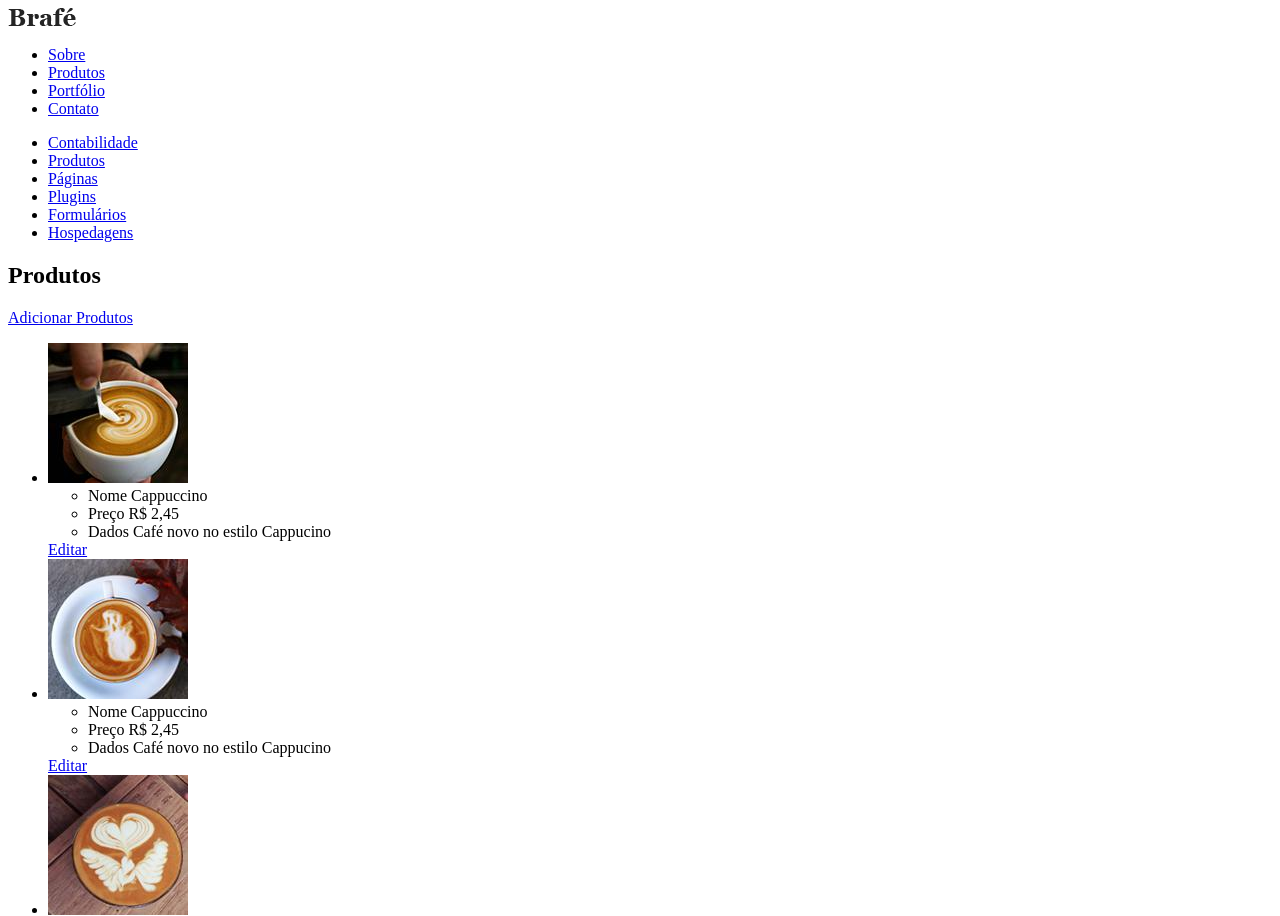
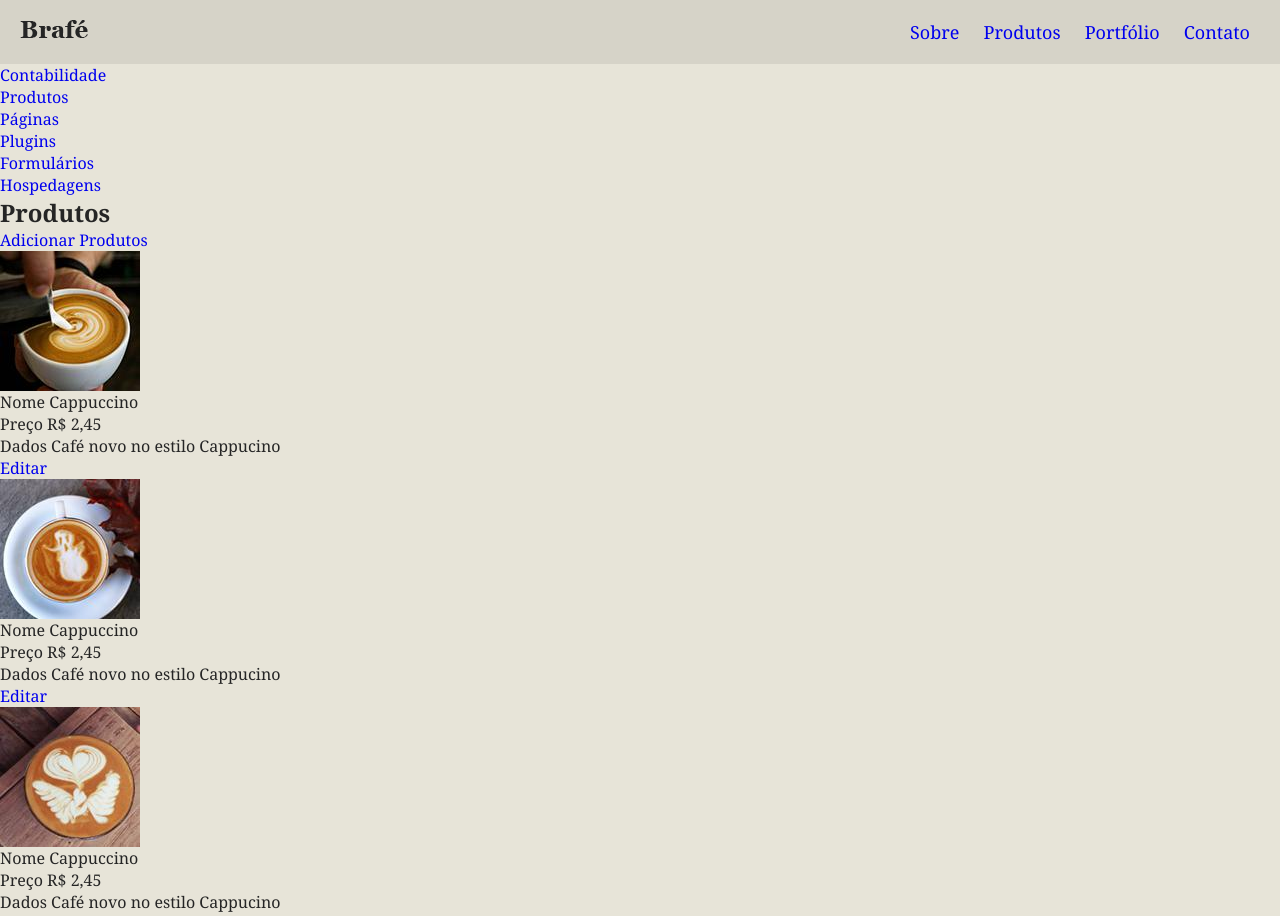
Before and after one commit to lucas-stellet/origamid, a plain HTML site: page css-avancado/brafe3/puro/index.html in a window 1280 px wide. Shown: the top 916 px of the page. Drawn offline with Linux system fonts and the light colour scheme.

Commit message:
Header da página brafé 3 css puro finalizado.

```diff
--- a/css-avancado/brafe3/puro/css/style.css
+++ b/css-avancado/brafe3/puro/css/style.css
@@ -0,0 +1,68 @@
+/* Reset */
+
+body, h1, ul, li, p, a {
+  margin: 0px;
+  padding: 0px;
+}
+
+li {
+  list-style: none;
+}
+
+a {
+  text-decoration: none;
+}
+
+/* General */
+
+body {
+  color: #252525;
+  font-family: Georgia, 'Times New Roman', Times, serif;
+  background: #e7e4d8;
+}
+
+* {
+  box-sizing: border-box;
+}
+
+img {
+  max-width: 100%;
+  display: block;
+}
+
+/* Header */
+
+.header {
+  background: #d6d3c8;
+  padding: 20px;
+  margin: 0 auto;
+}
+
+.header::after,
+.header::before {
+  content: "";
+  display: block;
+  clear: both;
+}
+
+.header-logo {
+  float: left;
+}
+
+.header-menu ul {
+  float: right;
+}
+
+.header-menu li {
+  display: inline-block;
+}
+
+.header-menu li a {
+  display: block;
+  padding: 0 10px;
+  font-size: 1.125em;
+}
+
+.header-menu li:first-child a {
+  padding-left: 0;
+}
--- a/css-avancado/brafe3/puro/index.html
+++ b/css-avancado/brafe3/puro/index.html
@@ -3,13 +3,13 @@
 <head>
   <meta charset="UTF-8">
   <meta name="viewport" content="width=device-width, initial-scale=1.0, shrink-to-fit=no">
+  <link rel="stylesheet" href="./css/style.css">
   <title>Brafé 3</title>
 </head>
 <body>
-  <header>
-    <a href="index.html"><img src="./img/brafe.png" alt="logo brafe"></a>
-
-    <nav>
+  <header class="header">
+    <a class="header-logo" href="index.html"><img src="./img/brafe.png" alt="logo brafe"></a>
+    <nav class="header-menu">
       <ul>
         <li><a href="#">Sobre</a></li>
         <li><a href="#">Produtos</a></li>
```
